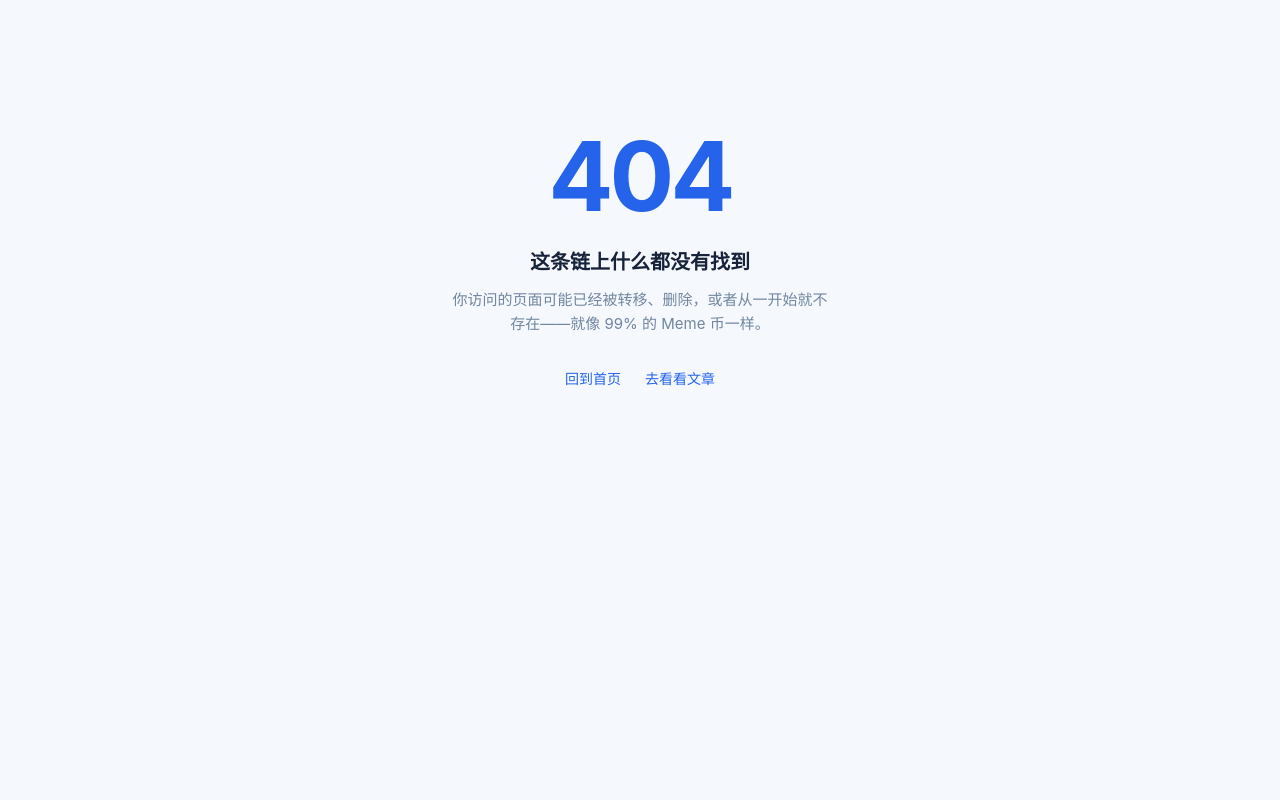
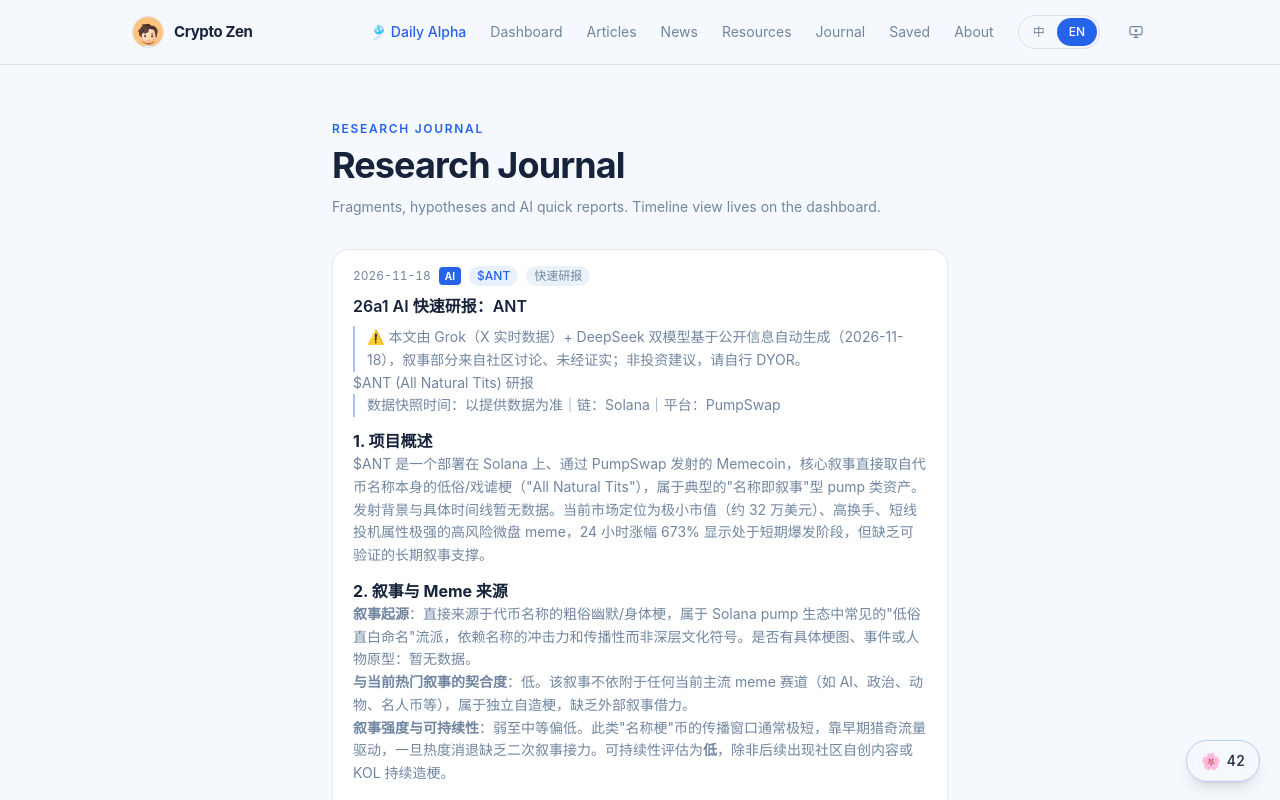
Before and after one commit to cryptozeroyz/crypto-zen, a Next.js app: page /en/journal in a window 1280 px wide. Before the commit this address had no page. Shown: the top 800 px of the page. Built offline with nearby package versions, Linux system fonts and the light colour scheme.

Commit message:
feat(journal+ai): 研究日志公开页 /journal(导航'日志') + AI研报一键同步文章草稿(research分类, tags含AI, 默认draft待审)

```diff
--- /dev/null
+++ b/src/app/[locale]/journal/page.tsx
@@ -0,0 +1,92 @@
+/**
+ * [locale]/journal —— 公开研究日志页
+ * 碎片研究记录对外可见；AI 快速研报同步在此（带 AI 标识）。
+ * 代币 chips 跳看板，文章类内容仍走 /writing。
+ */
+
+import type { Metadata } from "next";
+import { notFound } from "next/navigation";
+import Link from "next/link";
+import { marked } from "marked";
+import Container from "@/components/Container";
+import { getJournal } from "@/lib/journal";
+import { getDictionary, isLocale, locales, type Locale } from "@/lib/i18n";
+
+export function generateStaticParams() {
+  return locales.map((locale) => ({ locale }));
+}
+
+export function generateMetadata({
+  params,
+}: {
+  params: { locale: string };
+}): Metadata {
+  const locale: Locale = isLocale(params.locale) ? params.locale : "zh";
+  const t = getDictionary(locale);
+  return {
+    title: locale === "zh" ? "研究日志" : "Research Journal",
+    description: locale === "zh" ? "碎片研究记录与 AI 快速研报" : "Research fragments and AI quick reports",
+    alternates: { canonical: `/${locale}/journal` },
+  };
+}
+
+export default function JournalPage({
+  params,
+}: {
+  params: { locale: string };
+}) {
+  if (!isLocale(params.locale)) notFound();
+  const locale: Locale = params.locale;
+  const entries = getJournal();
+
+  return (
+    <Container size="content" className="py-10 sm:py-14">
+      <div className="text-xs font-semibold uppercase tracking-[0.14em] text-accent dark:text-accent-mint">
+        RESEARCH JOURNAL
+      </div>
+      <h1 className="mt-2 text-3xl font-bold tracking-tight text-heading sm:text-4xl">
+        {locale === "zh" ? "研究日志" : "Research Journal"}
+      </h1>
+      <p className="mt-3 text-sm text-muted">
+        {locale === "zh"
+          ? "碎片观察、待验证假设与 AI 快速研报。时间线视角见代币看板。"
+          : "Fragments, hypotheses and AI quick reports. Timeline view lives on the dashboard."}
+      </p>
+
+      <div className="mt-8 space-y-4">
+        {entries.map((j) => (
+          <article key={j.id} className="rounded-2xl border border-line bg-card px-5 py-4">
+            <div className="flex flex-wrap items-center gap-2 text-xs text-muted">
+              <span className="tabular-nums">{j.date}</span>
+              {j.tags.includes("AI") && (
+                <span className="rounded bg-accent px-1.5 py-px text-[10px] font-bold text-white">AI</span>
+              )}
+              {j.tokens.map((tk) => (
+                <Link
+                  key={tk}
+                  href={`/${locale}/dashboard`}
+                  className="rounded-full bg-accent/10 px-2 py-0.5 font-medium text-accent dark:text-accent-mint"
+                >
+                  ${tk}
+                </Link>
+              ))}
+              {j.tags.filter((tg) => tg !== "AI").map((tg) => (
+                <span key={tg} className="rounded-full bg-codebg px-2 py-0.5">{tg}</span>
+              ))}
+            </div>
+            {j.title && <h2 className="mt-2 font-semibold text-heading">{j.title}</h2>}
+            <div
+              className="prose-journal mt-2 text-sm leading-relaxed text-muted [&_h2]:mt-3 [&_h2]:text-base [&_h2]:font-bold [&_h2]:text-heading [&_blockquote]:border-l-2 [&_blockquote]:border-accent/40 [&_blockquote]:pl-3 [&_blockquote]:text-muted"
+              dangerouslySetInnerHTML={{ __html: marked.parse(j.body) as string }}
+            />
+          </article>
+        ))}
+        {entries.length === 0 && (
+          <p className="rounded-2xl border border-dashed border-line px-4 py-12 text-center text-sm text-muted">
+            {locale === "zh" ? "还没有公开的研究日志。" : "No public journal entries yet."}
+          </p>
+        )}
+      </div>
+    </Container>
+  );
+}
--- a/src/components/Header.tsx
+++ b/src/components/Header.tsx
@@ -25,6 +25,7 @@ const NAV_ITEMS = [
   { key: "articles", anchor: "articles" },
   { key: "news", anchor: "news" },
   { key: "links", anchor: "links" },
+  { key: "journal", anchor: "journal" },
   { key: "bookmarks", anchor: "reading" },
   { key: "about", anchor: "about" },
 ] as const;
@@ -79,7 +80,9 @@ export default function Header({ locale, t }: HeaderProps) {
       ? `/${locale}/resources`
       : anchor === "news"
         ? `/${locale}/news`
-        : anchor === "watchlist"
+        : anchor === "journal"
+          ? `/${locale}/journal`
+          : anchor === "watchlist"
           ? `/${locale}/dashboard`
           : onHome
             ? `#${anchor}`
--- a/src/components/admin/WatchlistManager.tsx
+++ b/src/components/admin/WatchlistManager.tsx
@@ -7,6 +7,7 @@
  */
 
 import { useState } from "react";
+import { buildMarkdown } from "@/lib/frontmatter";
 import { useRouter } from "next/navigation";
 import { formatPrice } from "@/lib/coin-format";
 
@@ -248,7 +249,25 @@ export default function WatchlistManager({
     try {
       const res = await fetch("/api/admin/journal", { method: "POST", headers: { "Content-Type": "application/json" }, body: JSON.stringify({ date: new Date().toISOString().slice(0, 10), tokens: [row.symbol ?? row.ca], tags: ["快速研报", "AI"], title: `26a1 AI 快速研报：${row.symbol ?? row.name ?? ""}`.trim(), body: aiMd }) });
       if (!res.ok) { setError((await res.json().catch(() => null))?.message ?? "保存失败"); return; }
-      setAiMd(""); router.refresh();
+      setAiMd("");
+      /* 同步生成文章草稿（统一标注 AI，默认草稿态，后台审核后发布） */
+      try {
+        const slug = `ai-report-${(row.symbol || "token").toLowerCase().replace(/[^a-z0-9]/g, "-")}-${Date.now().toString(36)}`;
+        const md = buildMarkdown({
+          title: `AI 快速研报：${row.name || row.symbol || ""}`,
+          date: new Date().toISOString().slice(0, 10),
+          updated: "",
+          category: "research",
+          excerpt: `AI 双模型自动生成的 ${row.symbol || ""} 客观研报，含社区氛围评分与 DYOR 检查项。`,
+          tags: ["AI", "快速研报", row.symbol || ""],
+          tokens: row.symbol ? [row.symbol] : [],
+          cover: "",
+          dexScreener: "",
+          draft: true,
+        }, aiMd);
+        await fetch("/api/admin/posts", { method: "POST", headers: { "Content-Type": "application/json" }, body: JSON.stringify({ slug, markdown: md }) });
+      } catch { /* 文章同步失败不阻塞 */ }
+      router.refresh();
     } catch { setError("网络错误"); }
   };
 
--- a/src/lib/i18n.ts
+++ b/src/lib/i18n.ts
@@ -22,6 +22,7 @@ const zh = {
   nav: {
     articles: "文章",
     watchlist: "看板",
+    journal: "日志",
     news: "方程式新闻",
     links: "推荐",
     bookmarks: "收藏",
@@ -298,6 +299,7 @@ const en: typeof zh = {
   nav: {
     articles: "Articles",
     watchlist: "Dashboard",
+    journal: "Journal",
     news: "News",
     links: "Resources",
     bookmarks: "Saved",
```
